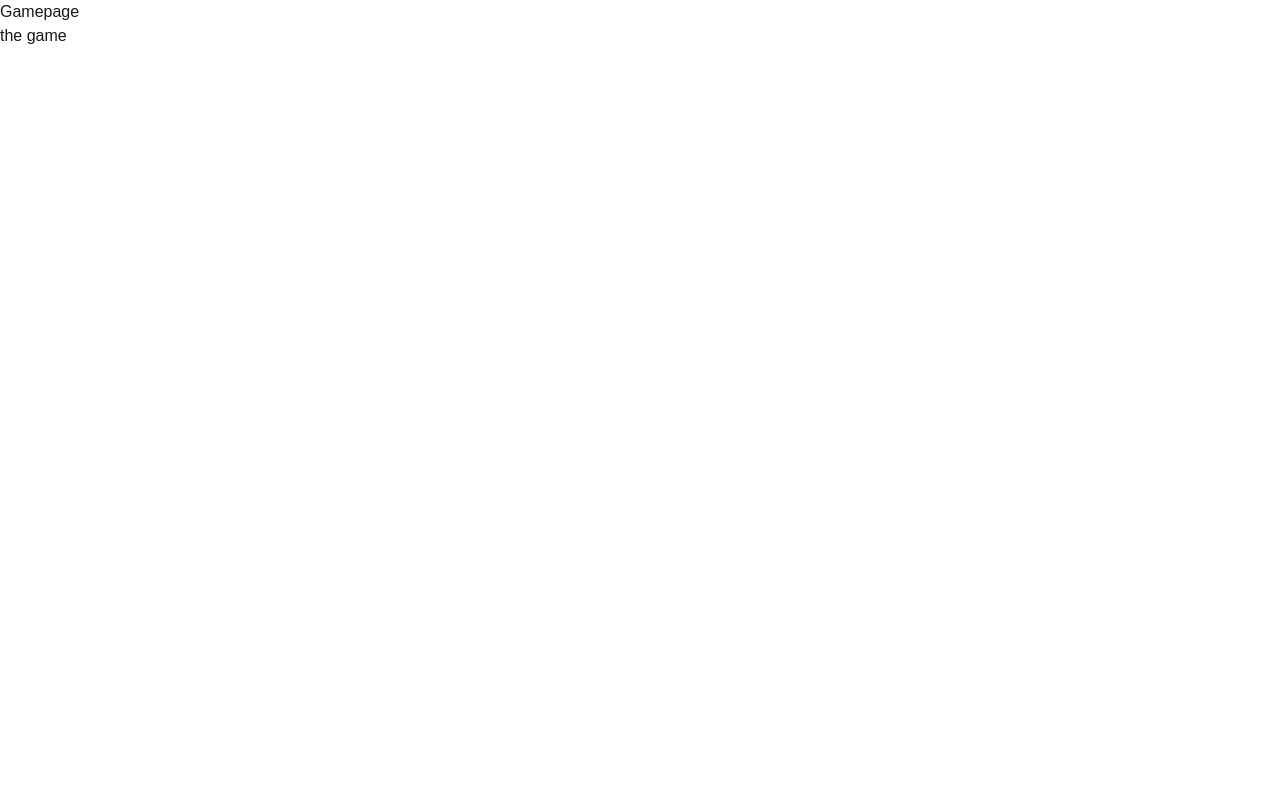
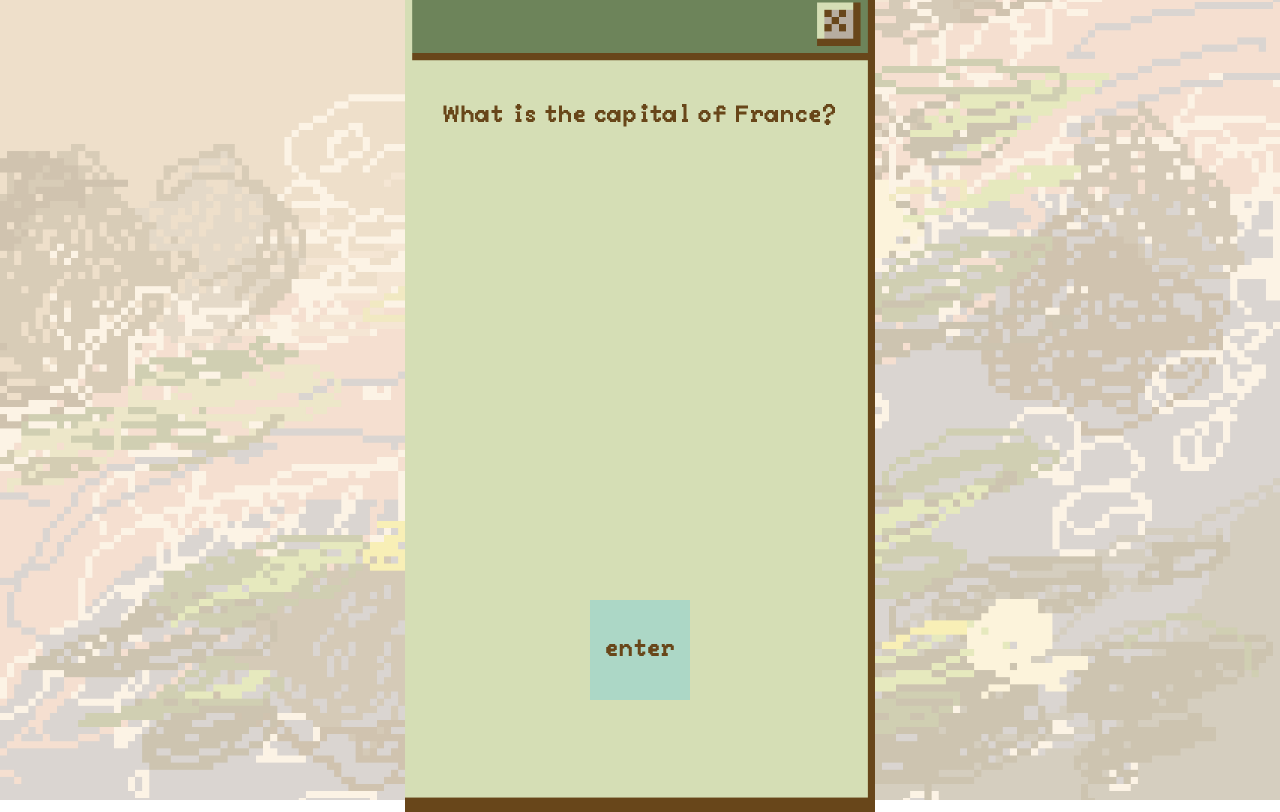
Before and after one commit to ayepricots/OOPTriviaGame, a Next.js app in the folder trivia-game/: page /game in a window 1280 px wide. Built offline with nearby package versions, Linux system fonts and the light colour scheme.

Commit message:
feat: placeholder for question pool and possible implentation of keybinds for answering questions

```diff
--- a/trivia-game/src/app/game/page.tsx
+++ b/trivia-game/src/app/game/page.tsx
@@ -1,10 +1,86 @@
+"use client";
+
+import { useState, useEffect } from 'react';
+import Image from 'next/image';
+import backgroundImage from '../../assets/bg_dim.png';
+import windowLong from '../../assets/window_long.png';
+
 export default function Game() {
+	// State to manage the current question
+	const [currentQuestion, setCurrentQuestion] = useState('');
+	const questionsPool = [
+		'What is the capital of France?',
+		'What is 2 + 2?',
+		'Name the largest planet in the solar system.',
+		'What year did the Titanic sink?',
+		'Who wrote "Romeo and Juliet"?',
+	];
+
+	// Function to get a random question
+	const getRandomQuestion = () => {
+		const randomIndex = Math.floor(Math.random() * questionsPool.length);
+		return questionsPool[randomIndex];
+	};
+
+	// Initialize with a random question
+	useEffect(() => {
+		setCurrentQuestion(getRandomQuestion());
+	}, []);
+
+	// Function to handle button press
+	const handleAnswer = () => {
+		alert(`You answered the question: "${currentQuestion}"`);
+		// Get a new random question after answering
+		setCurrentQuestion(getRandomQuestion());
+	};
+
+	// Handle keybind (Enter key to simulate button press)
+	useEffect(() => {
+		const handleKeyDown = (event: KeyboardEvent) => {
+			if (event.key === 'Enter') {
+				handleAnswer();
+			}
+		};
+		window.addEventListener('keydown', handleKeyDown);
+
+		// cleanup the event listener on component unmount
+		return () => {
+			window.removeEventListener('keydown', handleKeyDown);
+		};
+	}, [currentQuestion]);
+
 	return (
-		<div>
-			<h1>Gamepage</h1>
-			<p>
-				the game
-			</p>
+		<div className="relative h-screen w-full flex items-center justify-center">
+			<Image
+				src={backgroundImage}
+				alt="Background"
+				fill
+				quality={100}
+				className="z-[-1] object-cover"
+			/>
+
+			<div className="relative flex justify-center">
+				<Image
+					src={windowLong}
+					alt="Window Long"
+					className="object-contain w-[200px] md:w-[470px]"
+					quality={100}
+				/>
+
+				<div className="absolute top-24 bottom-24 flex flex-col items-center">
+					<div className="p-4 w-full text-center text-2xl text-[#684619] font-peaberry overflow-hidden">
+						{currentQuestion}
+					</div>
+
+					<button
+						onClick={handleAnswer}
+						className="w-[100px] h-[100px] bg-[#ACD7C6] text-2xl text-[#684619] font-peaberry mt-auto mb-4"
+					>
+						enter
+					</button>
+
+				</div>
+			</div>
 		</div>
 	);
-};
+}
```
